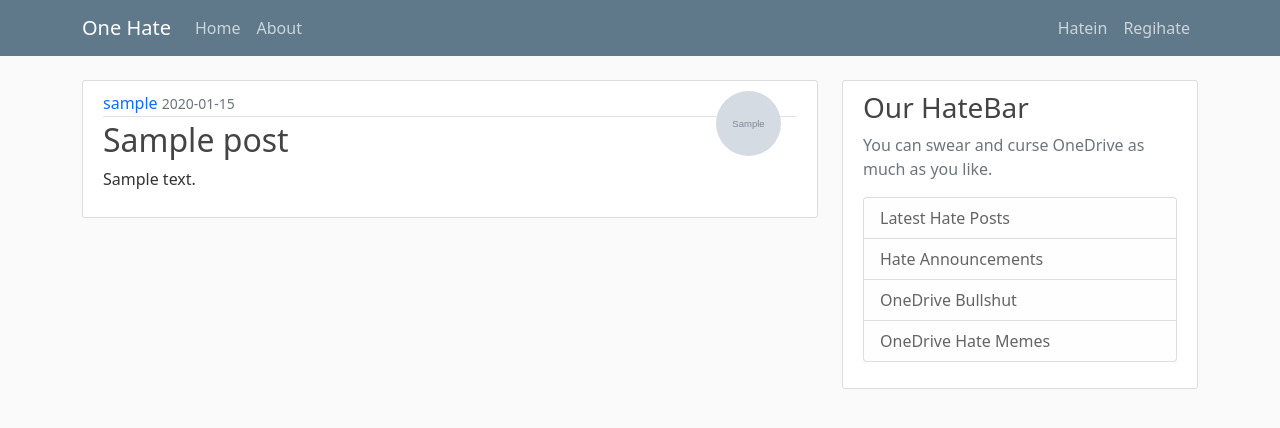
After one commit to amit444333/flaskProj, a Flask app: page /post/1 in a window 1280 px wide. The commit adds this page. Shown: the top 428 px of the page. Run offline with Flask 3, Linux system fonts and the light colour scheme; tables that the repository leaves empty hold one stand-in row (values such as "Sample post"); grey boxes marked "Sample" are stand-in pictures.

Commit message:
Added the following features: Update Post, Delete Post, Post page, update Post page, managed differents routes, and made slight improvement to the site visuals, and add pip requirements

```diff
--- a/flaskWeb/routes.py
+++ b/flaskWeb/routes.py
@@ -1,30 +1,17 @@
 import os
 import secrets
 from PIL import Image
-from flask import render_template, url_for, flash, redirect, request
+from flask import render_template, url_for, flash, redirect, request, abort
 from flaskWeb import app, db, bcrypt
-from flaskWeb.forms import RegistrationForm, LoginForm, UpdateAccountForm
+from flaskWeb.forms import RegistrationForm, LoginForm, UpdateAccountForm, PostForm
 from flaskWeb.models import User, Post
 from flask_login import login_user, current_user, logout_user, login_required
 
-posts = [
-    {
-        "author": 'Amit Ben Amara',
-        "title": 'First post',
-        "content": 'OneDrive sucks dick',
-        "date_posted": '20.07.2024'
-    },
-    {
-        "author": 'Amit Ben Amara',
-        "title": 'Second post',
-        "content": 'OneDrive sucks sooooo much dick',
-        "date_posted": '21.07.2024'
-    }
-]
 
 @app.route("/")
 @app.route("/home")
 def home():
+    posts = Post.query.all()
     return render_template('home.html', posts=posts)
 
 
@@ -97,3 +84,49 @@
         form.email.data = current_user.email
     image_file = url_for('static', filename='profile_pics/' + current_user.image_file)
     return render_template('account.html', title='Account', image_file=image_file, form=form)
+
+@app.route("/post/new", methods=['GET', 'POST'])
+@login_required
+def new_post():
+    form = PostForm()
+    if form.validate_on_submit():
+        post = Post(title=form.title.data, content=form.content.data, author=current_user)
+        db.session.add(post)
+        db.session.commit()
+        flash('Your Hate Post Has Been Created!', 'success')
+        return redirect(url_for('home'))
+    return render_template('create_post.html', title='New Post', form=form, legend='New Hate')
+
+@app.route("/post/<int:post_id>")
+def post(post_id):
+    post = Post.query.get_or_404(post_id)
+    return render_template('post.html', title=post.title, post=post)
+
+@app.route("/post/<int:post_id>/update", methods=['GET', 'POST'])
+@login_required
+def update_post(post_id):
+    post = Post.query.get_or_404(post_id)
+    if post.author != current_user:
+        abort(403)
+    form = PostForm()
+    if form.validate_on_submit():
+        post.title = form.title.data
+        post.content = form.content.data
+        db.session.commit()
+        flash('Your Hate Has Been Updated', 'success')
+        return redirect(url_for('post', post_id=post.id))
+    elif request.method == 'GET':
+        form.title.data = post.title
+        form.content.data = post.content
+    return render_template('create_post.html', title='Update Post', form=form, legend='Update Hate')
+
+@app.route("/post/<int:post_id>/delete", methods=['POST'])
+@login_required
+def delete_post(post_id):
+    post = Post.query.get_or_404(post_id)
+    if post.author != current_user:
+        abort(403)
+    db.session.delete(post)
+    db.session.commit()
+    flash('Your Hate Has Been Deleted','info')
+    return redirect(url_for('home'))
--- a/flaskWeb/templates/layout.html
+++ b/flaskWeb/templates/layout.html
@@ -27,13 +27,14 @@
               <span class="navbar-toggler-icon"></span>
             </button>
             <div class="collapse navbar-collapse" id="navbarToggle">
-              <div class="navbar-nav mr-auto">
+              <div class="navbar-nav me-auto">
                 <a class="nav-item nav-link" href="{{ url_for('home') }}">Home</a>
                 <a class="nav-item nav-link" href="{{ url_for('about') }}">About</a>
               </div>
               <!-- Navbar Right Side -->
               <div class="navbar-nav">
                 {% if current_user.is_authenticated %}
+                  <a class="nav-item nav-link" href="{{ url_for('new_post') }}">Create Hate</a>
                   <a class="nav-item nav-link" href="{{ url_for('account') }}">Account</a>
                   <a class="nav-item nav-link" href="{{ url_for('logout') }}">Hateout</a>
                 {% else %}
--- /dev/null
+++ b/flaskWeb/templates/post.html
@@ -0,0 +1,42 @@
+{% extends "layout.html" %}
+{% block content %}
+    <article class="media content-section">
+        <img class="rounded-circle article-img float-end" src="{{ url_for('static', filename='profile_pics/' + post.author.image_file) }}">
+        <div class="media-body">
+            <div class="article-metadata">
+                <a class="mr-2" style="text-decoration:none" href="#">{{ post.author.username }}</a>
+                <small class="text-muted">{{ post.date_posted.strftime('%Y-%m-%d') }}</small>
+                {% if post.author == current_user %}
+                    <div>
+                        <a class="btn btn-secondary btn-sm mt-1 mb-1" href="{{ url_for('update_post', post_id=post.id) }}">Update</a>
+                        <button type="button" class="btn btn-danger btn-sm m-1"  data-bs-toggle="modal" data-bs-target="#deleteModal">Delete</button>
+                    </div>
+                {% endif %}
+            </div>
+            <h2 class="article-title">{{ post.title }}</h2>
+            <p class="article-content">{{ post.content }}</p>
+        </div>
+    </article>
+    <!-- Modal -->
+    <div class="modal fade" id="deleteModal" tabindex="-1" role="dialog" aria-labelledby="deleteModalLabel" aria-hidden="true">
+        <div class="modal-dialog" role="document">
+            <div class="modal-content">
+                <div class="modal-header">
+                    <h5 class="modal-title" id="deleteModalLabel">Delete Hate?</h5>
+                    <button type="button" class="close" data-bs-dismiss="modal" aria-label="Close">
+                        <span aria-hidden="true">&times;</span>
+                    </button>
+                </div>
+                <div class="modal-body">
+                    You sure you want to delete hate?
+                </div>
+                <div class="modal-footer">
+                    <button type="button" class="btn btn-secondary" data-dismiss="modal">Close</button>
+                    <form action="{{ url_for('delete_post', post_id=post.id) }}" method="POST">
+                        <input class="btn btn-danger" type="submit" value="Delete">
+                    </form>
+                </div>
+            </div>
+        </div>
+    </div>
+{% endblock content %}
```
Also changed, not shown: flaskWeb/forms.py (+6 -1 lines), flaskWeb/templates/create_post.html (added, +43 -0 lines), flaskWeb/templates/home.html (+7 -6 lines), requirements.txt (added, +22 -0 lines).
